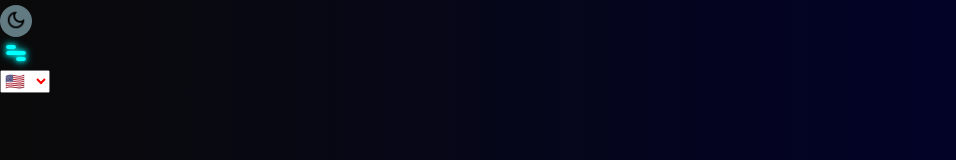
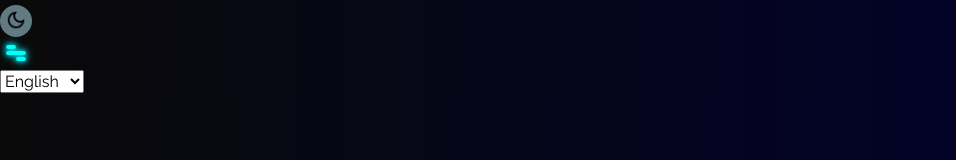
Before and after one commit to Arman75462/Portfolio-website, a React (Vite) app: page / in a window 1280 px wide. Shown: the part 151-311 px from the top of the page, without its empty margins (0-956 px from the left). Built offline with nearby package versions, Linux system fonts and the light colour scheme; a web font is replaced by a local one.

Commit message:
Added functionality to LanguageSwitcher input
The LanguageSwitcher input works, but I had to move all the code inside of App.jsx so that it works fo all components, not just for the LanguageSwitcher component itself. Functionality works with the help of the data-lang attributes.

```diff
--- a/src/App.jsx
+++ b/src/App.jsx
@@ -1,4 +1,4 @@
-import { useState } from "react";
+import { useState, useEffect } from "react";
 import "/src/App.css";
 import HeaderSection from "/src/components/sections/HeaderSection.jsx";
 import HeroSection from "/src/components/sections/HeroSection.jsx";
@@ -9,10 +9,32 @@ import ContactSection from "/src/components/sections/ContactSection.jsx";
 
 function App() {
   const [isDarkMode, setIsDarkMode] = useState(true);
+  const [language, setLanguage] = useState("en");
+
+  useEffect(() => {
+    // Update text content based on the selected language
+    document
+      .querySelectorAll("[data-lang-en], [data-lang-fr]")
+      .forEach((element) => {
+        const text = element.getAttribute(`data-lang-${language}`);
+        if (text !== null) {
+          element.textContent = text;
+        }
+      });
+  }, [language]);
+
+  function handleLanguageChange(event) {
+    setLanguage(event.target.value);
+  }
 
   return (
     <div className="App">
-      <HeaderSection isDarkMode={isDarkMode} setIsDarkMode={setIsDarkMode} />
+      <HeaderSection
+        isDarkMode={isDarkMode}
+        setIsDarkMode={setIsDarkMode}
+        language={language}
+        handleLanguageChange={handleLanguageChange}
+      />
       <HeroSection />
       <AboutSection />
       <SkillsSection />
--- a/src/components/elements/LanguageSwitcher.jsx
+++ b/src/components/elements/LanguageSwitcher.jsx
@@ -1,11 +1,14 @@
 import "/src/styles/elements-styles/LanguageSwitcher.css";
 
-function LanguageSwitcher() {
+function LanguageSwitcher({ language, handleLanguageChange }) {
   return (
-    <select className="LanguageSwitcher">
-      <option value="en">🇺🇸</option>
-      <option value="fr">🇫🇷</option>
-      <option value="es">🇪🇸</option>
+    <select
+      className="LanguageSwitcher"
+      onChange={handleLanguageChange}
+      value={language}
+    >
+      <option value="en">English</option>
+      <option value="fr">Français</option>
     </select>
   );
 }
--- a/src/components/sections/HeaderSection.jsx
+++ b/src/components/sections/HeaderSection.jsx
@@ -3,48 +3,71 @@ import ThemeToggleButton from "/src/components/elements/ThemeToggleButton.jsx";
 import HamburgerMenu from "/src/components/elements/HamburgerMenu.jsx";
 import LanguageSwitcher from "/src/components/elements/LanguageSwitcher";
 
-function HeaderSection({ isDarkMode, setIsDarkMode }) {
+function HeaderSection({
+  isDarkMode,
+  setIsDarkMode,
+  language,
+  handleLanguageChange,
+}) {
   return (
     <header className="HeaderSection">
       <p className="HeaderSection__initials">AG</p>
-      <nav className="HeaderSsection__nav">
+      <nav className="HeaderSection__nav">
         <ul className="nav__list">
           <li className="nav__item nav__item1">
-            <a href="#" className="nav__link">
-              Home
-            </a>
+            <a
+              href="#"
+              className="nav__link"
+              data-lang-en="Home"
+              data-lang-fr="Accueil"
+            ></a>
           </li>
           <li className="nav__item">
-            <a href="#about-me" className="nav__link">
-              About me
-            </a>
+            <a
+              href="#about-me"
+              className="nav__link"
+              data-lang-en="About me"
+              data-lang-fr="À propos"
+            ></a>
           </li>
           <li className="nav__item">
-            <a href="#skills" className="nav__link">
-              Skills
-            </a>
+            <a
+              href="#skills"
+              className="nav__link"
+              data-lang-en="Skills"
+              data-lang-fr="Compétences"
+            ></a>
           </li>
           <li className="nav__item">
-            <a href="#projects" className="nav__link">
-              Projects
-            </a>
+            <a
+              href="#projects"
+              className="nav__link"
+              data-lang-en="Projects"
+              data-lang-fr="Projets"
+            ></a>
           </li>
           <li className="nav__item">
-            <a href="#contact" className="nav__link">
-              Contact
-            </a>
+            <a
+              href="#contact"
+              className="nav__link"
+              data-lang-en="Contact"
+              data-lang-fr="Contact"
+            ></a>
           </li>
         </ul>
+      </nav>
 
-        <ThemeToggleButton
-          isDarkMode={isDarkMode}
-          setIsDarkMode={setIsDarkMode}
-        />
+      <ThemeToggleButton
+        isDarkMode={isDarkMode}
+        setIsDarkMode={setIsDarkMode}
+      />
 
-        <HamburgerMenu />
+      <HamburgerMenu />
 
-        <LanguageSwitcher />
-      </nav>
+      <LanguageSwitcher
+        language={language}
+        handleLanguageChange={handleLanguageChange}
+      />
     </header>
   );
 }
--- a/src/styles/elements-styles/LanguageSwitcher.css
+++ b/src/styles/elements-styles/LanguageSwitcher.css
@@ -1,4 +1,3 @@
 .LanguageSwitcher {
-  color: red;
-  padding-right: 0.5em;
+  color: black;
 }
```
